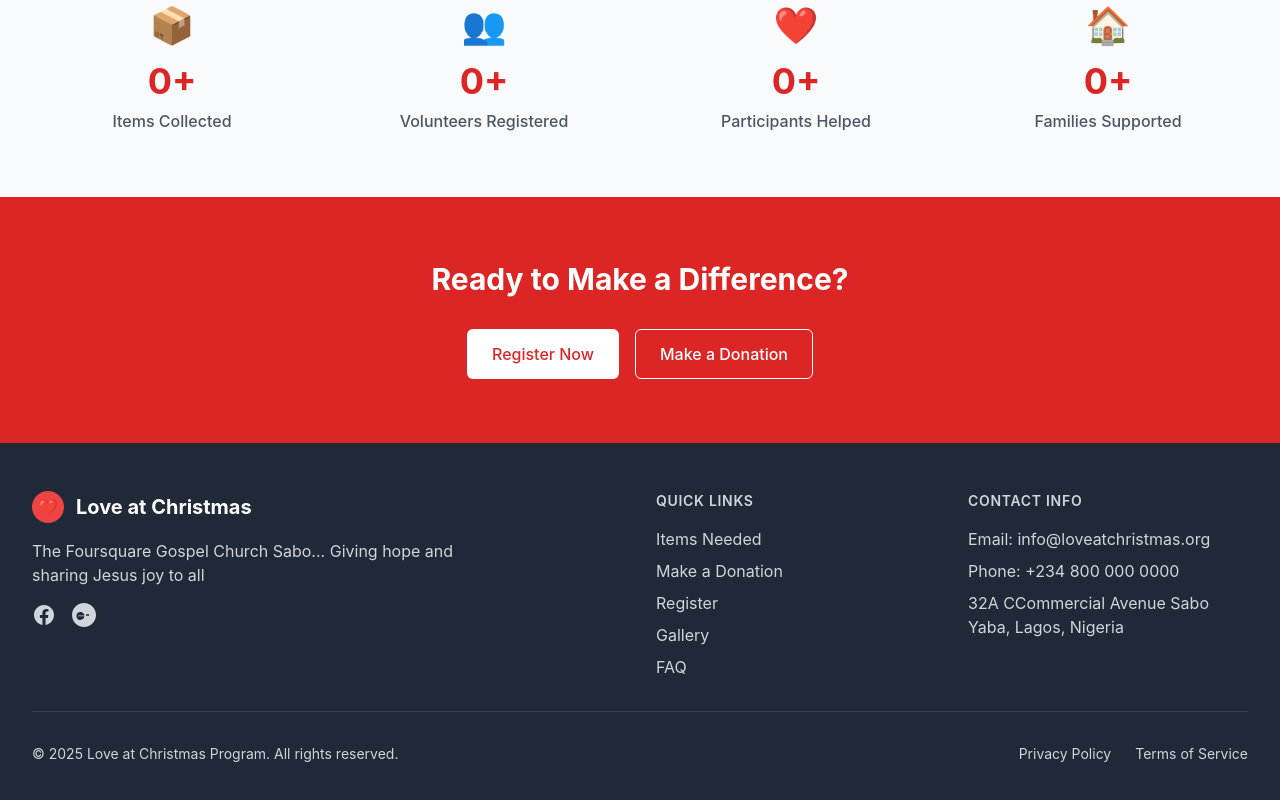
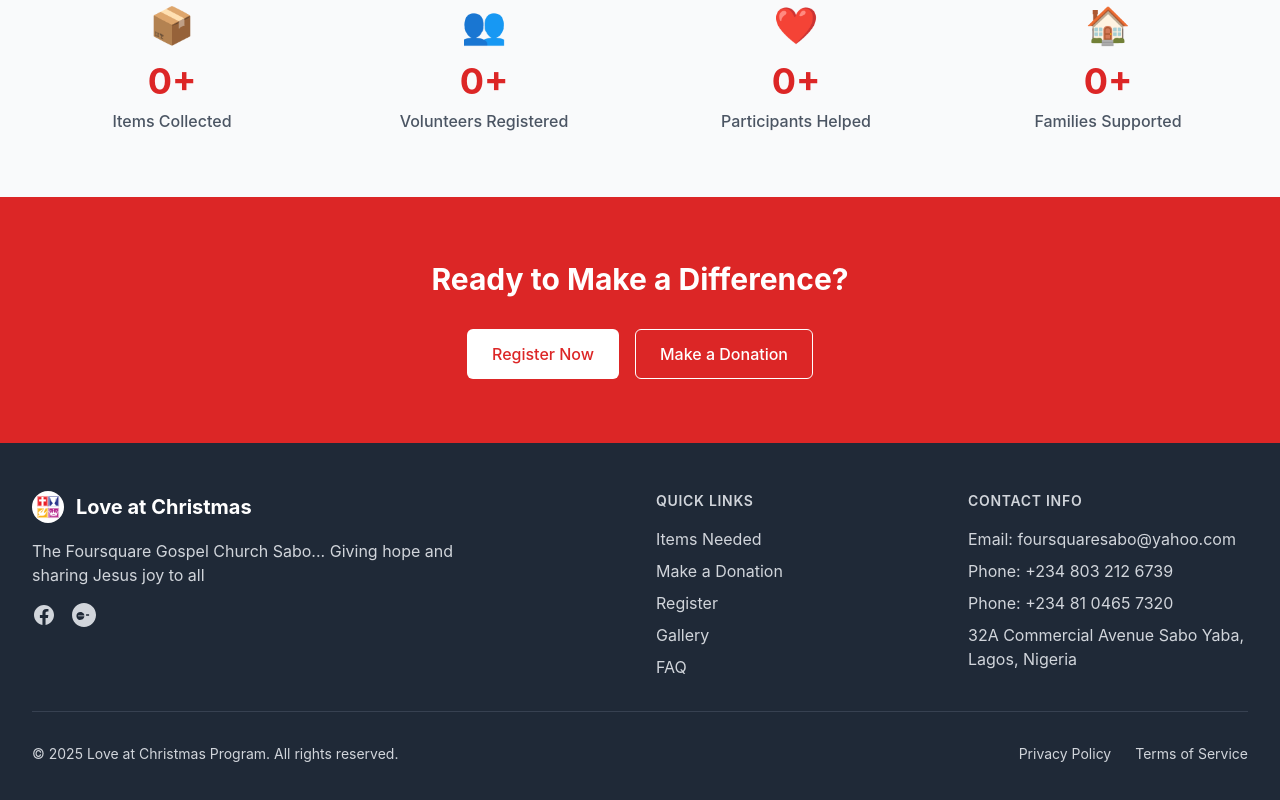
Before and after one commit to IbrahimMalgwi/love-at-christmas, a React (Create React App) app: page / in a window 1280 px wide. Shown: the part 603-1403 px from the top of the page. Built offline with nearby package versions, Linux system fonts and the light colour scheme; no server answers; the database is empty.

Commit message:
updated address location on the footer

```diff
--- a/src/components/layout/Footer.jsx
+++ b/src/components/layout/Footer.jsx
@@ -8,8 +8,12 @@ const Footer = () => {
                 <div className="grid grid-cols-1 md:grid-cols-4 gap-8">
                     <div className="col-span-1 md:col-span-2">
                         <div className="flex items-center mb-4">
-                            <div className="w-8 h-8 bg-red-500 rounded-full flex items-center justify-center text-white font-bold mr-3">
-                                ❤️
+                            <div className="w-8 h-8 bg-white rounded-full flex items-center justify-center mr-3 overflow-hidden">
+                                <img
+                                    src="/logo.png"
+                                    alt="Love at Christmas Logo"
+                                    className="w-full h-full object-contain p-1"
+                                />
                             </div>
                             <span className="text-xl font-bold">Love at Christmas</span>
                         </div>
@@ -39,7 +43,7 @@ const Footer = () => {
                             >
                                 <span className="sr-only">Instagram</span>
                                 <svg className="h-6 w-6" fill="currentColor" viewBox="0 0 24 24">
-                                    <path fillRule="evenodd" d="M12.017 0C5.396 0 .029 5.367.029 11.987c0 6.62 5.367 11.987 11.988 11.987c6.62 0 11.987-5.367 11.987-11.987C24.014 5.367 18.637.001 12.017.001zM8.449 16.988c-1.297 0-2.448-.611-3.198-1.558a4.16 4.16 0 01-.84-2.439c0-1.088.417-2.14 1.17-2.91a4.165 4.165 0 012.868-1.16c1.297 0 2.448.611 3.198 1.558.438.561.695 1.258.73 1.987h-6.27v.772h6.27a4.16 4.16 0 01-.73 1.987a4.165 4.165 0 01-3.198 1.558zm7.143-5.832h-1.5v1.5h1.5v-1.5zm1.5 0h-1.5v1.5h1.5v-1.5z" clipRule="evenodd" />
+                                    <path fillRule="evenodd" d="M12.017 0C5.396 0 .029 5.367.029 11.987c0 6.62 5.367 11.987 11.988 11.987c6.62 0 11.987-5.367 11.987-11.987C24.014 5.367 18.637.001 12.017.001zM8.449 16.988c-1.297 0-2.448-.611-3.198-1.558a4.16 4.16 0 01-.84-2.439c0-1.088.417-2.14 1.17-2.91a4.165 4.165 0 012.868-1.16c1.297 0 2.448.611 3.198 1.558.438.561.695 1.258.73 1.987h-6.27v.772h6.27a4.16 4.16 0 01-.73 1.987a4.165 4.16 0 01-3.198 1.558zm7.143-5.832h-1.5v1.5h1.5v-1.5zm1.5 0h-1.5v1.5h1.5v-1.5z" clipRule="evenodd" />
                                 </svg>
                             </a>
                         </div>
@@ -55,7 +59,6 @@ const Footer = () => {
                             <li><Link to="/register" className="text-gray-300 hover:text-white transition-colors">Register</Link></li>
                             <li><Link to="/gallery" className="text-gray-300 hover:text-white transition-colors">Gallery</Link></li>
                             <li><Link to="/faq" className="text-gray-300 hover:text-white transition-colors">FAQ</Link></li>
-
                         </ul>
                     </div>
 
@@ -64,9 +67,10 @@ const Footer = () => {
                             Contact Info
                         </h3>
                         <ul className="space-y-2 text-gray-300">
-                            <li>Email: info@loveatchristmas.org</li>
-                            <li>Phone: +234 800 000 0000</li>
-                            <li>32A CCommercial Avenue Sabo Yaba, Lagos, Nigeria</li>
+                            <li>Email: foursquaresabo@yahoo.com</li>
+                            <li>Phone: +234 803 212 6739</li>
+                            <li>Phone: +234 81 0465 7320</li>
+                            <li>32A Commercial Avenue Sabo Yaba, Lagos, Nigeria</li>
                         </ul>
                     </div>
                 </div>
```
